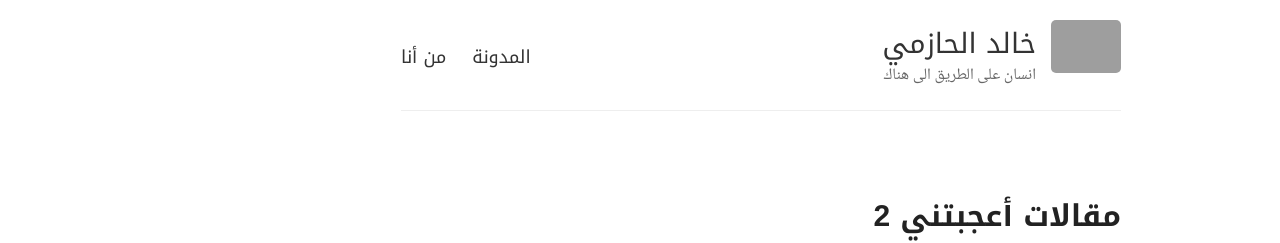
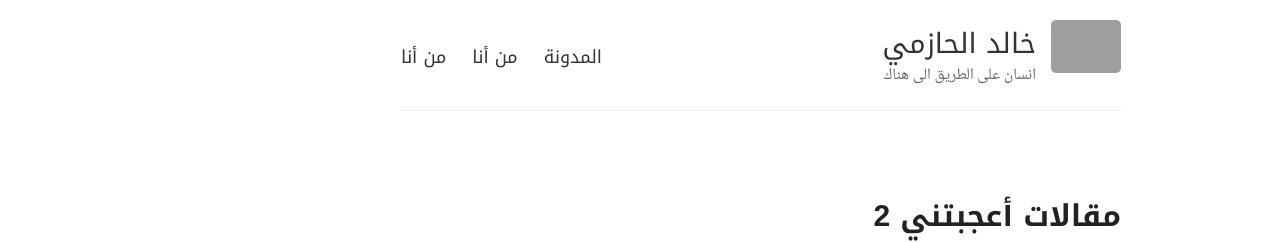
Before and after one commit to khalidlabs/arabic, a Jekyll site: the page built from index.html, in a window 1280 px wide. Shown: the top 243 px of the page. Built offline with Jekyll 4.4.1, drawn with Linux system fonts in a browser that asks for light colours; grey boxes are pictures that could not be loaded.

Commit message:
Update default.html

```diff
--- a/_layouts/default.html
+++ b/_layouts/default.html
@@ -34,6 +34,7 @@
           <nav>
             <a href="{{ site.baseurl }}/">المدونة</a>
             <a href="{{ site.baseurl }}/about">من أنا</a>
+            <a href="{{ site.baseurl }}/about">من أنا</a>
           </nav>
         </header>
       </div>
```
